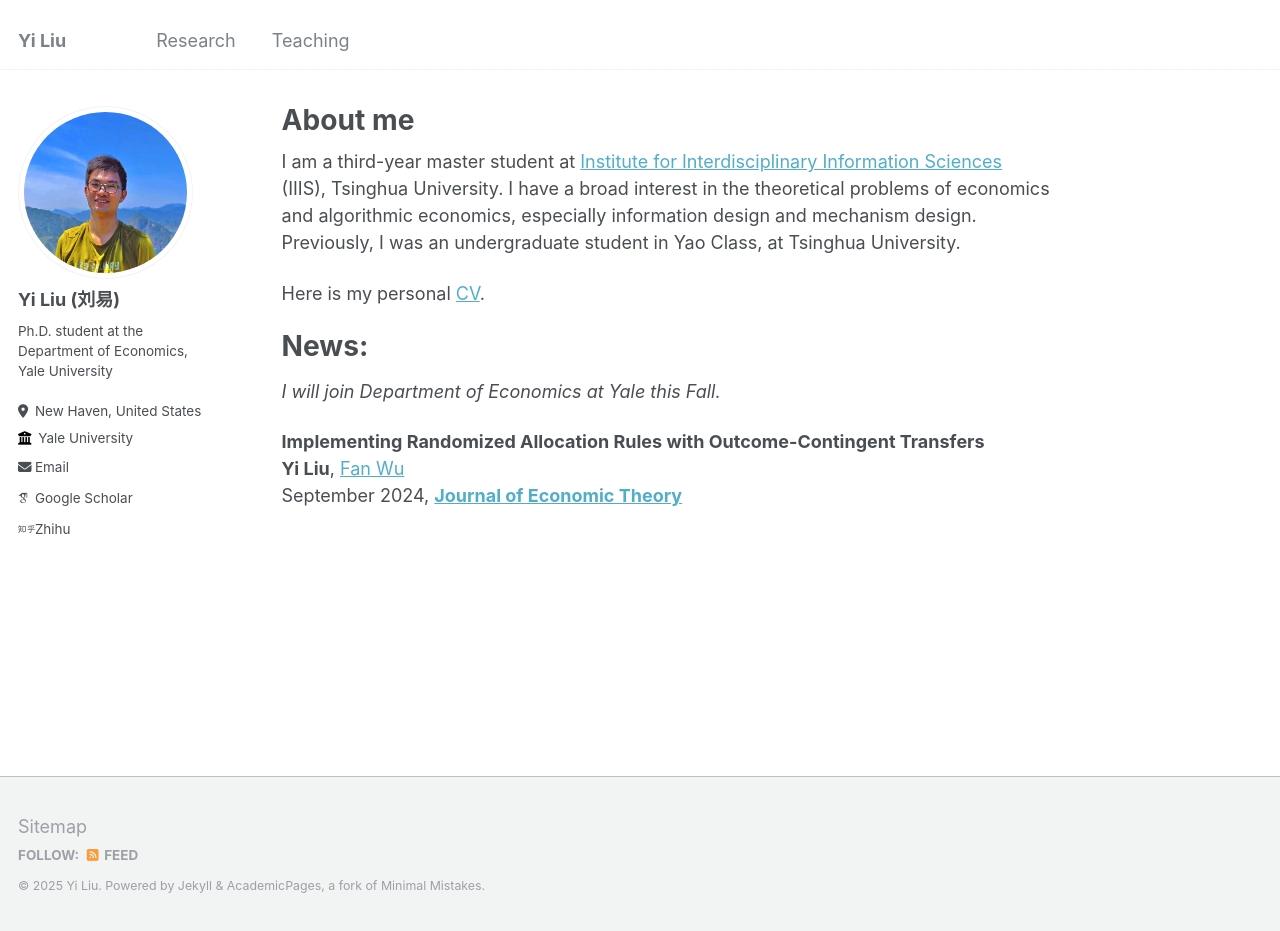
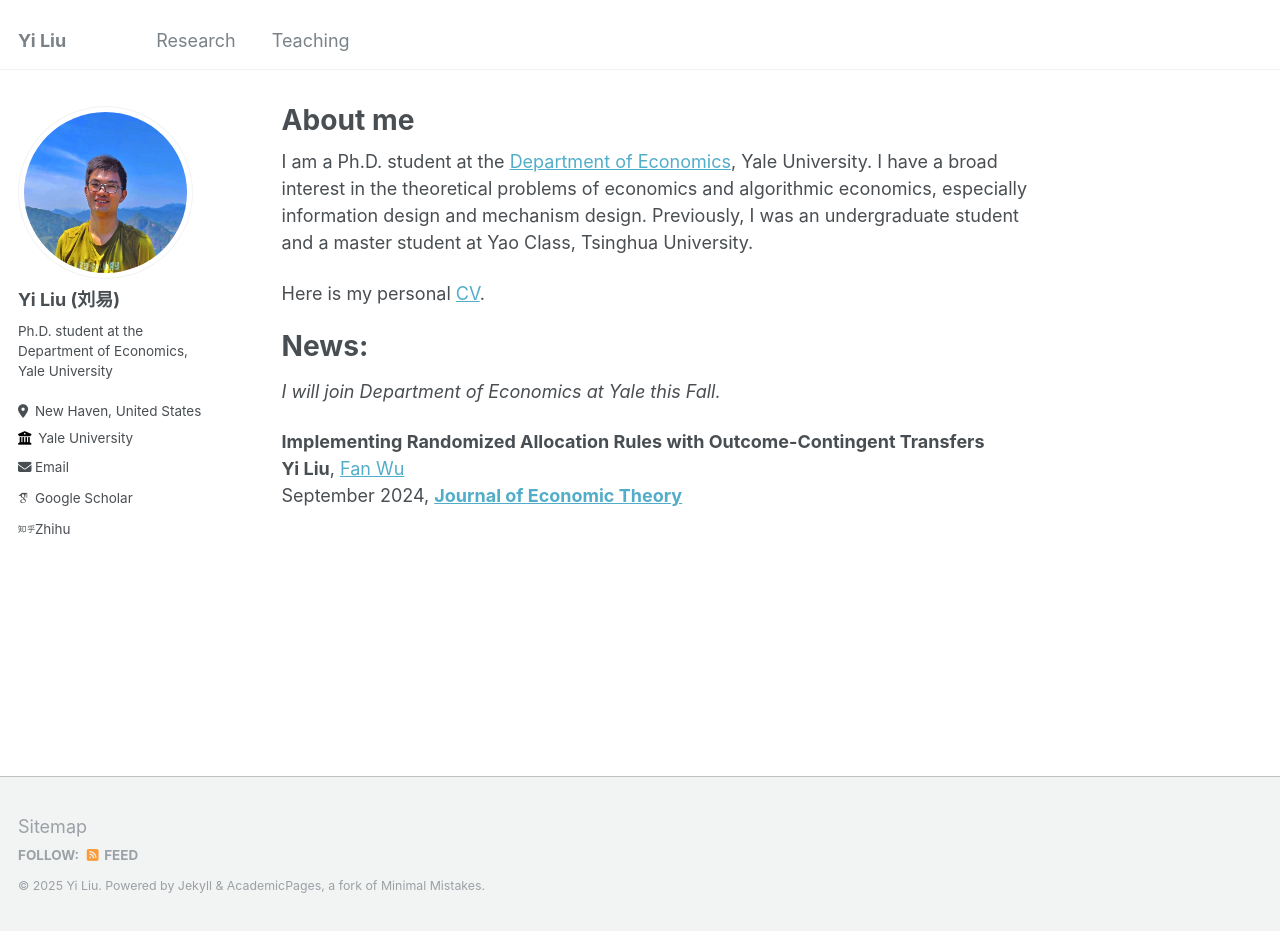
Before and after one commit to Leasy/Leasy.github.io, a Jekyll site: the page built from _pages/about.md, in a window 1280 px wide and 931 px high. Built offline with Jekyll 4.4.1, drawn with Linux system fonts in a browser that asks for light colours; some web fonts are replaced.

Commit message:
Update about.md

```diff
--- a/_pages/about.md
+++ b/_pages/about.md
@@ -7,7 +7,7 @@ redirect_from:
   - /about.html
 ---
 
-I am a third-year master student at [Institute for Interdisciplinary Information Sciences](https://iiis.tsinghua.edu.cn/) (IIIS), Tsinghua University. I have a broad interest in the theoretical problems of economics and algorithmic economics, especially information design and mechanism design. Previously, I was an undergraduate student in Yao Class, at Tsinghua University.
+I am a Ph.D. student at the [Department of Economics](https://economics.yale.edu/), Yale University. I have a broad interest in the theoretical problems of economics and algorithmic economics, especially information design and mechanism design. Previously, I was an undergraduate student and a master student at Yao Class, Tsinghua University.
 
 Here is my personal [CV](/files/Yi_Liu_s_CV.pdf).
 
```
